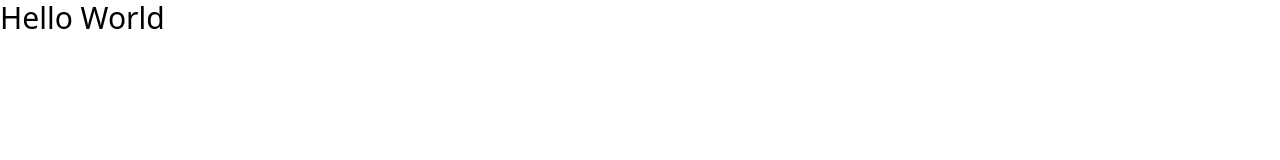
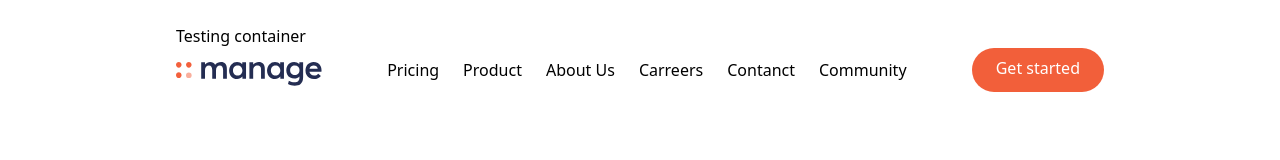
Before and after one commit to gpanaretou/tailwind-css-landing-page, a website: page index.html in a window 1280 px wide. Drawn offline with Linux system fonts and the light colour scheme.

Commit message:
nav area and spacking, flex, responsive classes

```diff
--- a/index.html
+++ b/index.html
@@ -7,6 +7,27 @@
     <title>Manage Landing Page</title>
 </head>
 <body>
-    <h1 class="text-3xl">Hello World</h1>
+    <!-- Navbar -->
+    <nav class="relative container mx-auto p-6">Testing container
+        <!-- Flex container -->
+        <div class="flex items-center justify-between">
+            <!-- Logo -->
+            <div class="pt-2">
+                <img src="./imgs/logo.svg" alt="" class="" />
+            </div>
+            <!-- Menu Items -->
+            <div class="hidden md:flex space-x-6">
+                <a href="#" class="hover:text-darkGrayishBlue align-baseline">Pricing</a>
+                <a href="#" class="hover:text-darkGrayishBlue">Product</a>
+                <a href="#" class="hover:text-darkGrayishBlue">About Us</a>
+                <a href="#" class="hover:text-darkGrayishBlue">Carreers</a>
+                <a href="#" class="hover:text-darkGrayishBlue">Contanct</a>
+                <a href="#" class="hover:text-darkGrayishBlue">Community</a>
+            </div>
+            <!-- Button -->
+            <a href="#" class="hidden md:block inline-block p-3 px-6 pt-2 text-white bg-brightRed rounded-full hover:bg-brightRedLight">Get started</a>
+        </div>
+    </nav>
+
 </body>
 </html>
```
Also changed, not shown: css/main.css, imgs/logo.svg (added).
